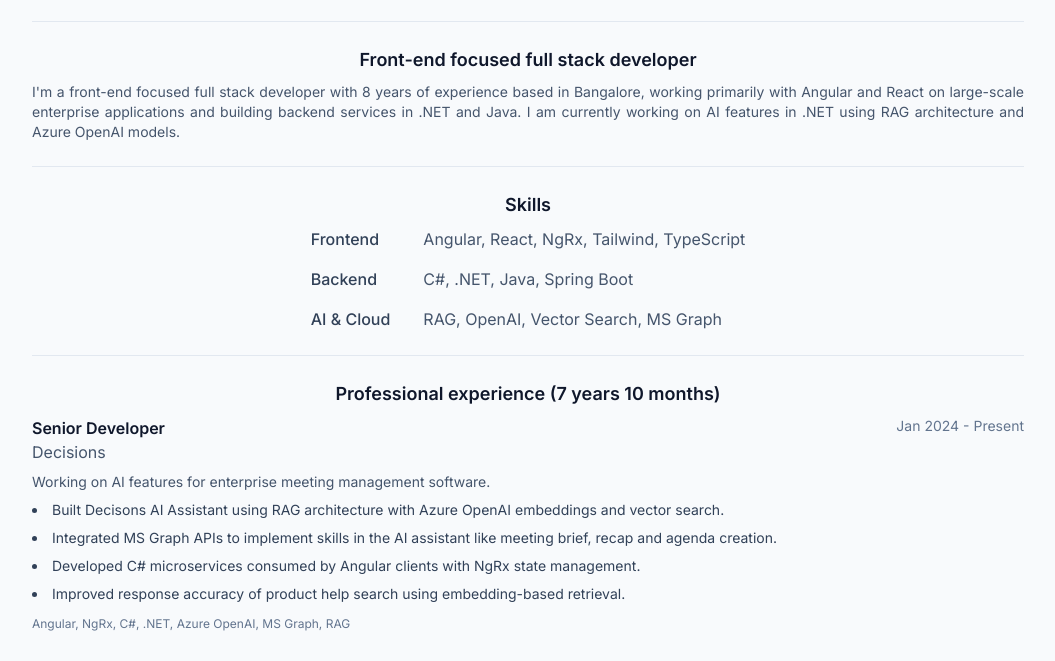
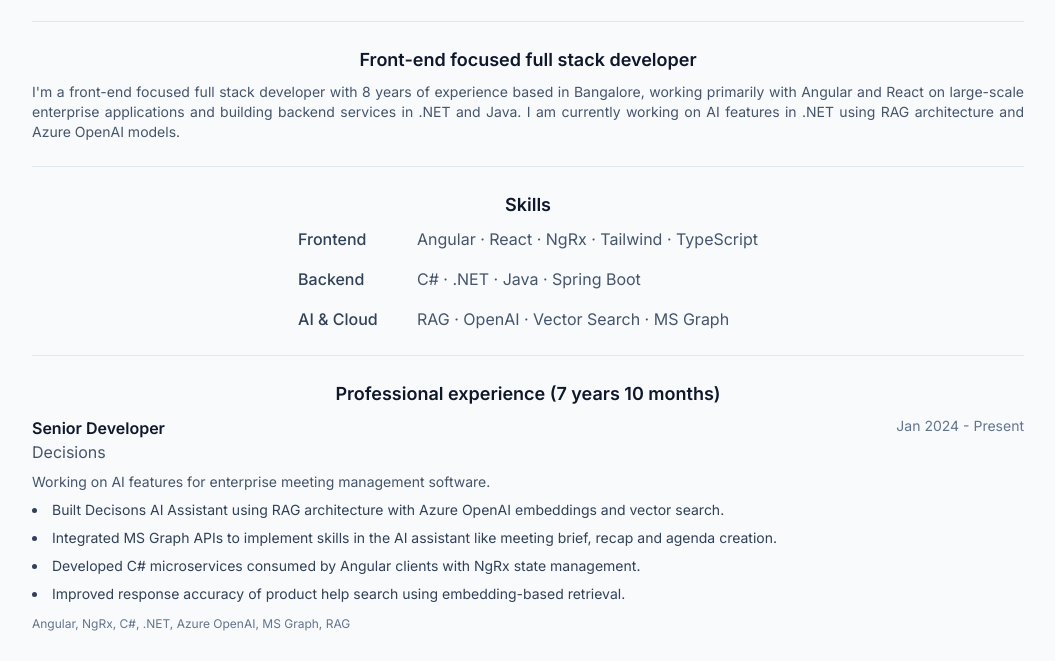
Before and after one commit to Senthamizhselven/cv, a website: page index.html in a window 1280 px wide. Shown: the part 135-796 px from the top of the page, without its empty margins (112-1167 px from the left). Drawn offline with Linux system fonts and the light colour scheme.

Commit message:
dot as a separator in skills

```diff
--- a/index.html
+++ b/index.html
@@ -82,17 +82,17 @@
 					<div class="grid grid-cols-1 md:grid-cols-4 gap-4 skills">
 						<div class="font-medium text-slate-700">Frontend</div>
 						<div class="md:col-span-3 text-slate-600">
-							Angular, React, NgRx, Tailwind, TypeScript
+							Angular · React · NgRx · Tailwind · TypeScript
 						</div>
 
 						<div class="font-medium text-slate-700">Backend</div>
 						<div class="md:col-span-3 text-slate-600">
-							C#, .NET, Java, Spring Boot
+							C# · .NET · Java · Spring Boot
 						</div>
 
 						<div class="font-medium text-slate-700">AI & Cloud</div>
 						<div class="md:col-span-3 text-slate-600">
-							RAG, OpenAI, Vector Search, MS Graph
+							RAG · OpenAI · Vector Search · MS Graph
 						</div>
 					</div>
 				</div>
```
